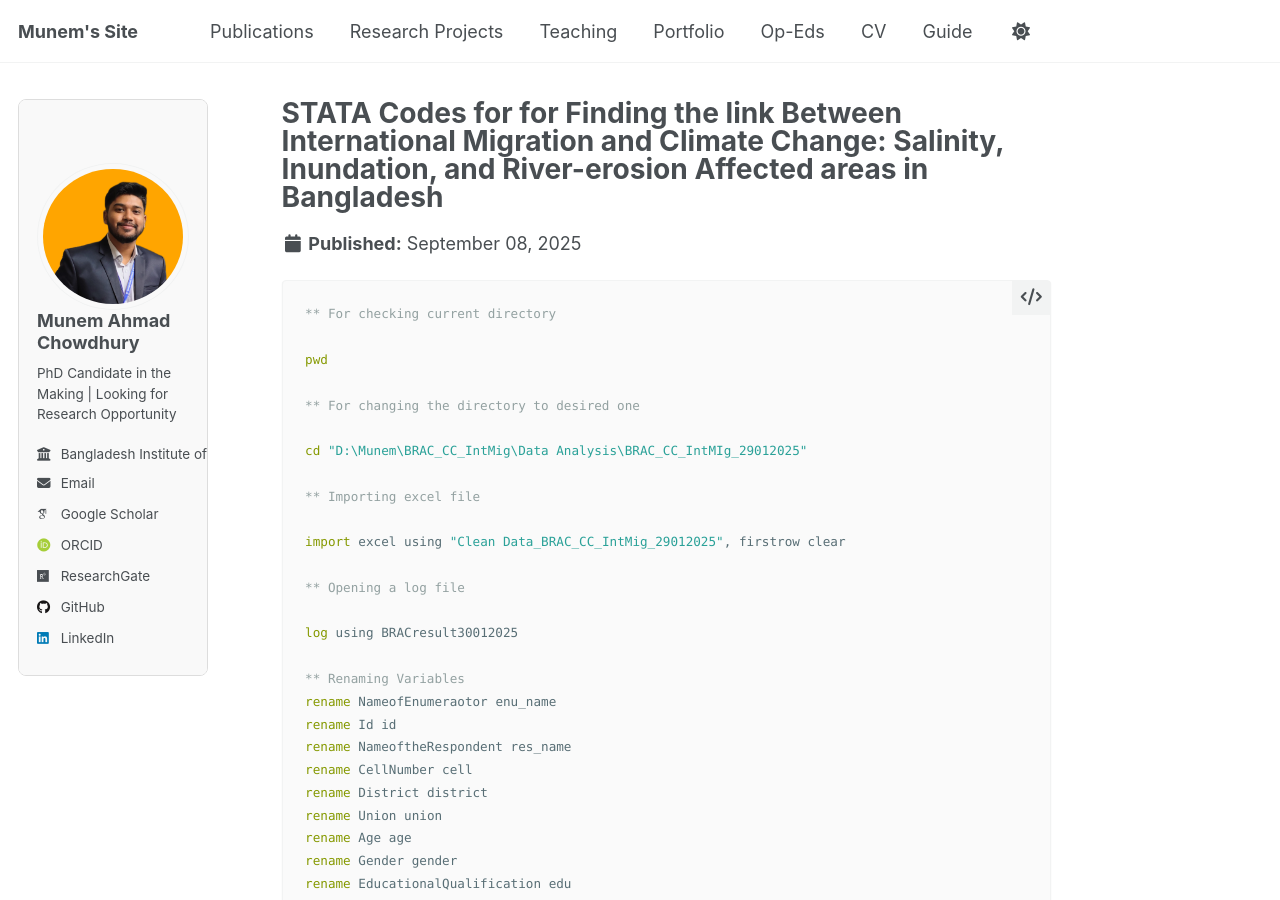
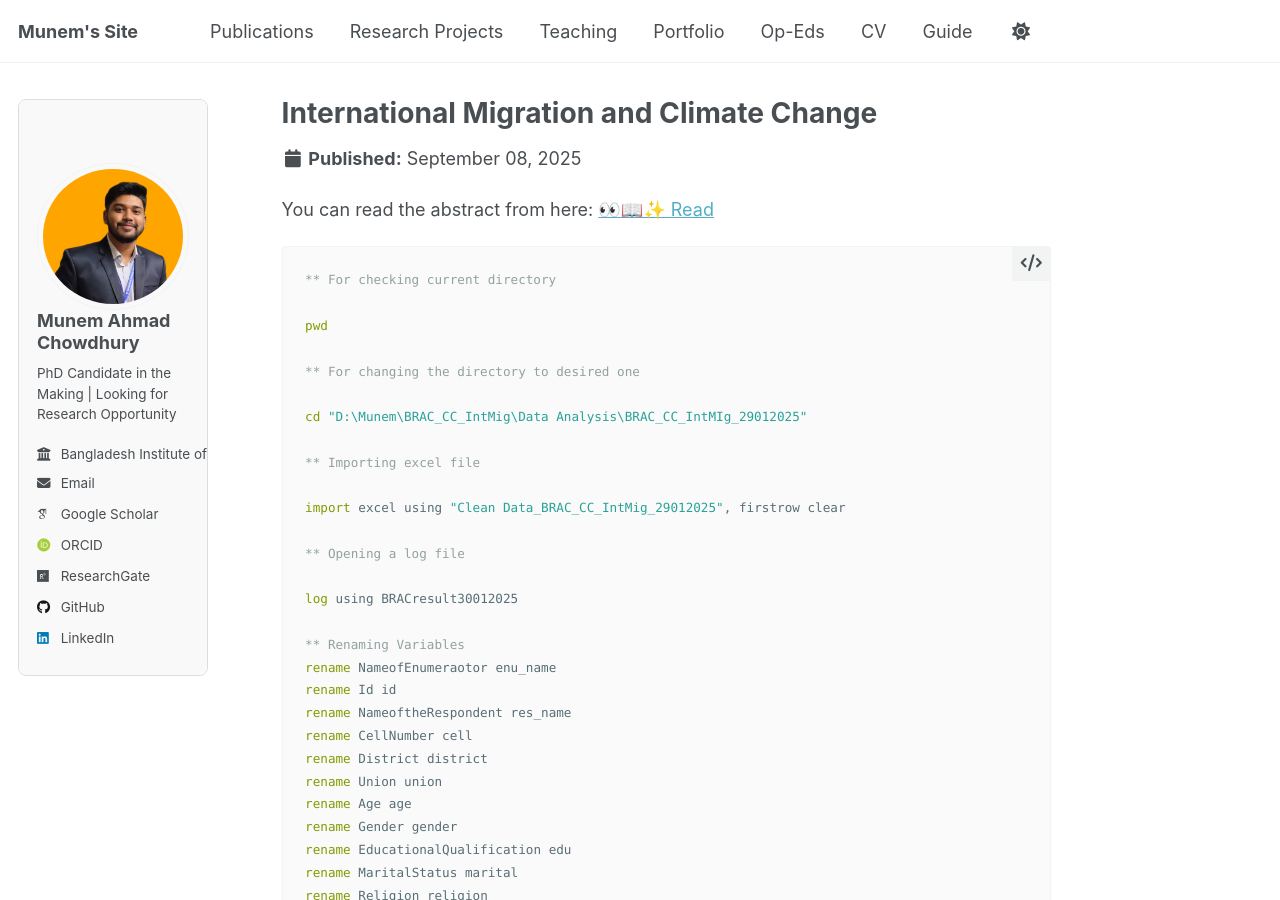
Before and after one commit to munemahmad/munemahmad.github.io, a Jekyll site: the page built from _portfolio/portfolio-1.md, in a window 1280 px wide and 900 px high. Built offline with Jekyll 4.4.1, drawn with Linux system fonts in a browser that asks for light colours; some web fonts are replaced; a script that is not in the unit is left out.

Commit message:
Update portfolio-1.md

````diff
--- a/_portfolio/portfolio-1.md
+++ b/_portfolio/portfolio-1.md
@@ -1,8 +1,11 @@
 ---
-title: "STATA Codes for for Finding the link Between	International Migration and Climate Change: Salinity, Inundation, and River-erosion Affected	areas in Bangladesh"
+title: "International Migration and Climate Change"
 excerpt: "Short description of portfolio item number 1<br/><img src='/images/portfolio_image1.png'>"
 collection: portfolio
 ---
+
+You can read the abstract from here:  [👀📖✨ Read](/projects/project10.md)
+
 
 ```stata
 ** For checking current directory
````
